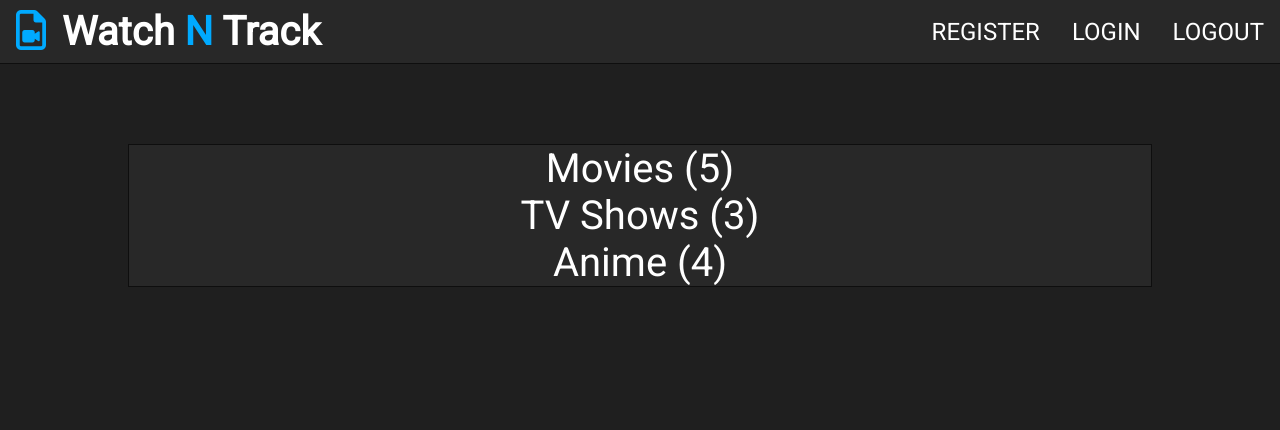
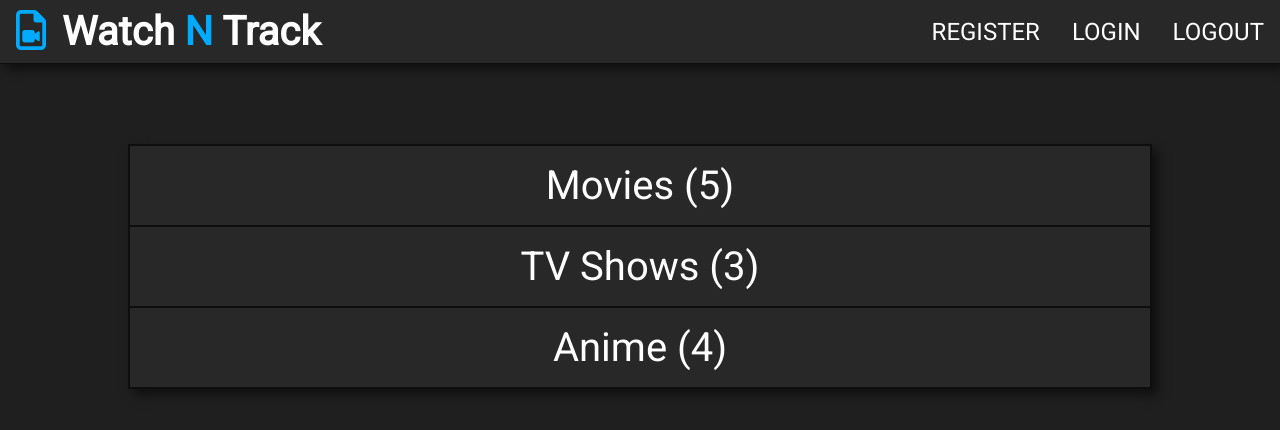
Before and after one commit to cburnjohnson/watch-n-track, a React (Create React App) app in the folder client/: page / in a window 1280 px wide. Shown: the top 430 px of the page. Built offline with nearby package versions, Linux system fonts and the light colour scheme.

Commit message:
navbar styling

```diff
--- a/client/src/style.css
+++ b/client/src/style.css
@@ -17,21 +17,26 @@ body i {
 
 /* List Styling */
 .watched-list {
-    margin: 0 auto;
+    margin: 5rem auto;
     width: 80%;
     border: 1px solid #0e0e0e;
+    -webkit-box-shadow: 6px 6px 10px 0px rgba(0, 0, 0, 0.5);
+    -moz-box-shadow: 6px 6px 10px 0px rgba(0, 0, 0, 0.5);
+    box-shadow: 6px 6px 10px 0px rgba(0, 0, 0, 0.5);
 }
 
 .Collapsible {
     font-size: 2.5rem;
     text-align: center;
     background-color: #282828;
+    border: 1px solid #0e0e0e;
 }
 
 .Collapsible__trigger {
     display: block;
     cursor: pointer;
     color: #fff;
+    padding: 1rem;
 }
 
 .Collapsible__trigger:hover {
@@ -120,7 +125,9 @@ nav {
     align-items: center;
     justify-content: space-between;
     border-bottom: 1px solid #0e0e0e;
-    margin-bottom: 5rem;
+    -webkit-box-shadow: 6px 6px 10px 0px rgba(0, 0, 0, 0.5);
+    -moz-box-shadow: 6px 6px 10px 0px rgba(0, 0, 0, 0.5);
+    box-shadow: 6px 6px 10px 0px rgba(0, 0, 0, 0.5);
 }
 
 nav h1 {
```
